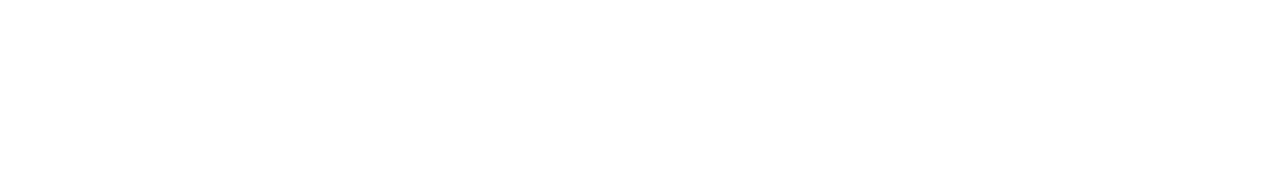
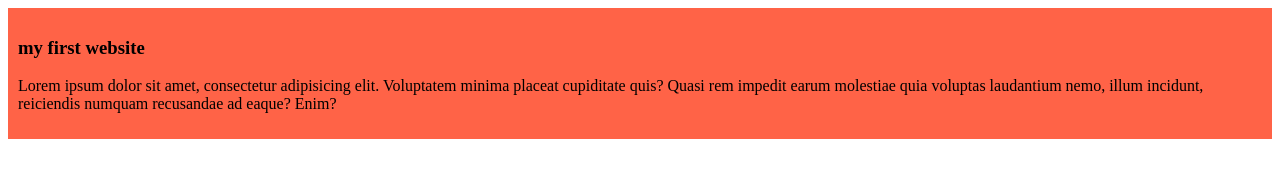
Before and after one commit to mdKamalAhmedSiddiki/my-simple-website1, a plain HTML site: page index.html in a window 1280 px wide. Drawn offline with Linux system fonts and the light colour scheme.

Commit message:
adding something here

```diff
--- a/index.html
+++ b/index.html
@@ -5,10 +5,14 @@
     <meta charset="UTF-8">
     <meta name="viewport" content="width=device-width, initial-scale=1.0">
     <title>my simple website</title>
+    <link rel="stylesheet" href="styles/blog.css">
 </head>
 
 <body>
-
+    <div>
+        <h3>my first website</h3>
+        <p>Lorem ipsum dolor sit amet, consectetur adipisicing elit. Voluptatem minima placeat cupiditate quis? Quasi rem impedit earum molestiae quia voluptas laudantium nemo, illum incidunt, reiciendis numquam recusandae ad eaque? Enim?</p>
+    </div>
 </body>
 
 </html>
--- /dev/null
+++ b/styles/blog.css
@@ -0,0 +1,4 @@
+div{
+    background-color: tomato;
+    padding: 10px;
+}
```
